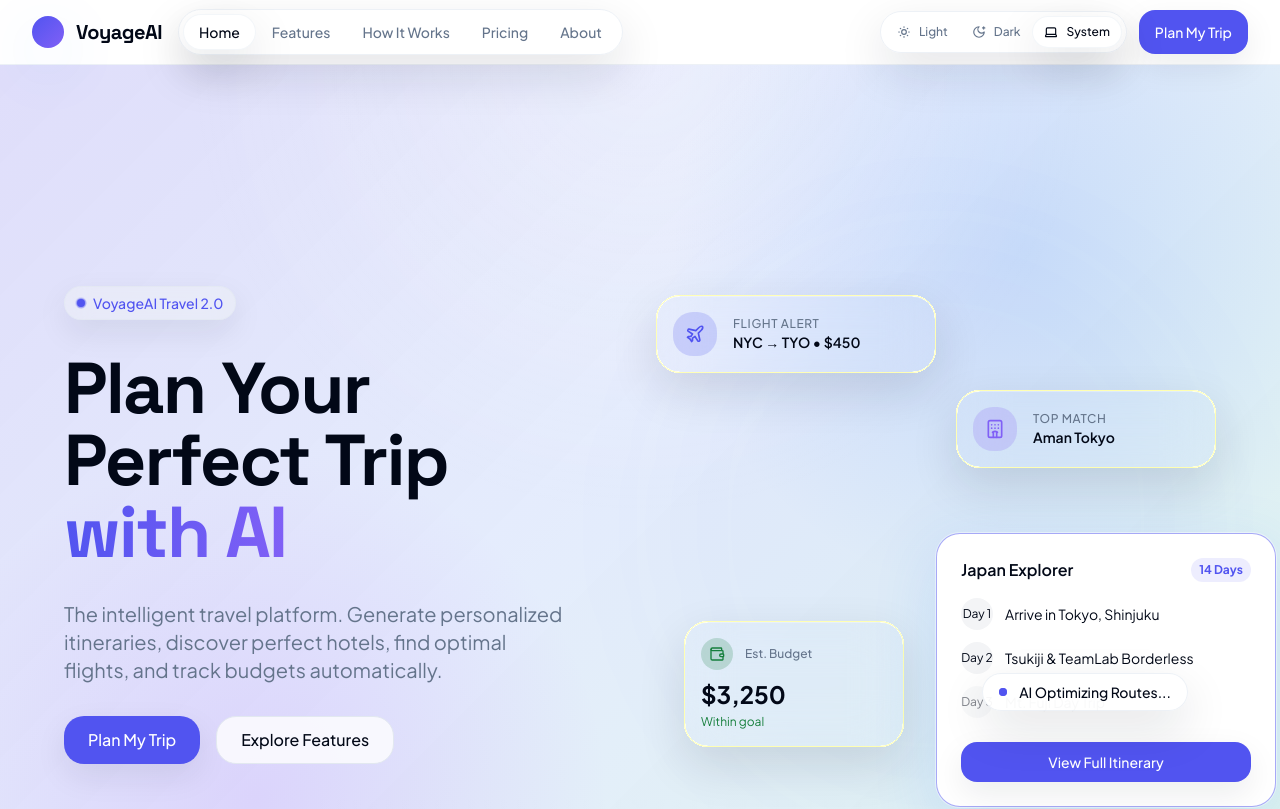
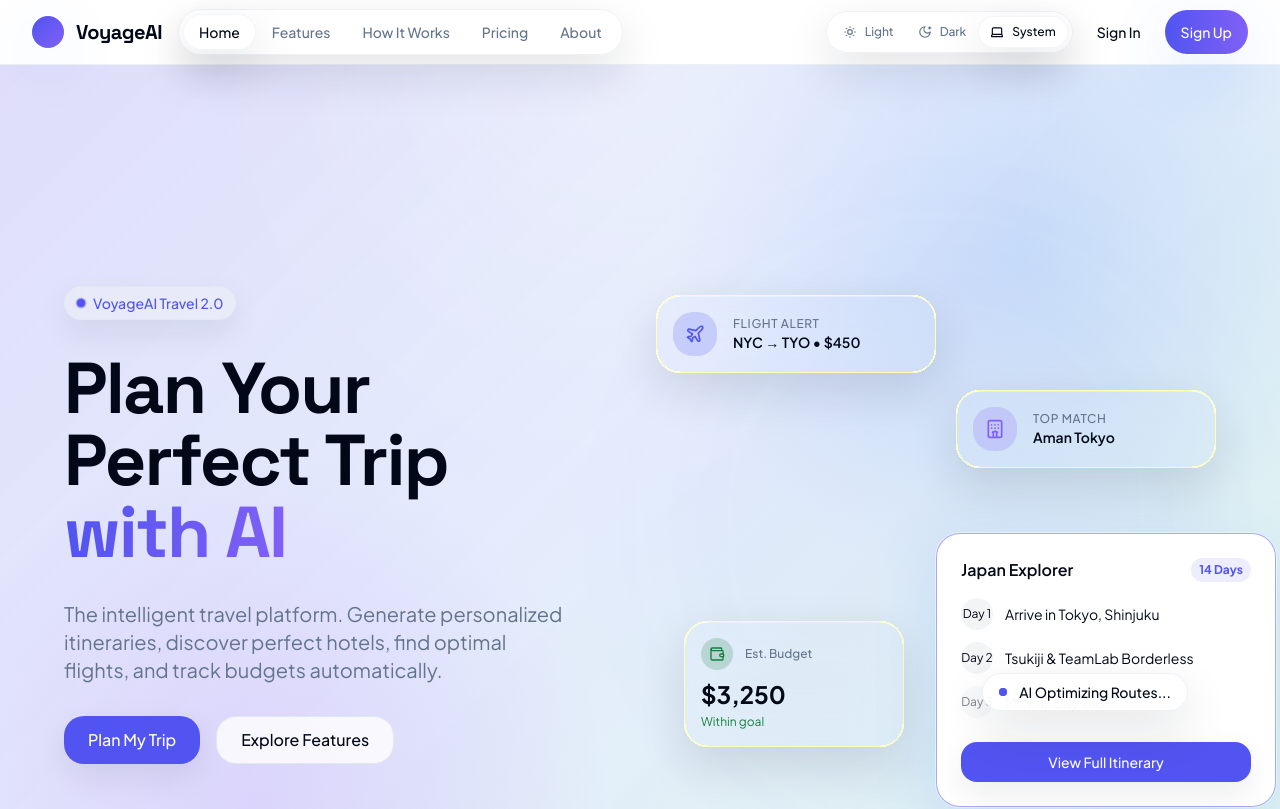
Before and after one commit to manasir747/VoyageAI, a Next.js app in the folder apps/web/: page / in a window 1280 px wide. Shown: the top 809 px of the page. Built offline with nearby package versions, Linux system fonts and the light colour scheme.

Commit message:
Complete Phase 4A authentication and navigation

```diff
--- a/apps/web/src/app/page.tsx
+++ b/apps/web/src/app/page.tsx
@@ -27,7 +27,10 @@ import {
   Star,
   MapPin,
   Check,
+  Menu,
 } from "lucide-react";
+import Link from "next/link";
+import { Sheet, DrawerContent } from "@/components/ui/overlays";
 
 const GlowBackground = dynamic(
   () => import("@/components/three/three").then((m) => m.GlowBackground),
@@ -43,6 +46,7 @@ export default function LandingPage() {
   );
 
   const [activePath, setActivePath] = useState("#home");
+  const [isMobileMenuOpen, setIsMobileMenuOpen] = useState(false);
 
   const NAV_ITEMS = [
     { href: "#home", label: "Home" },
@@ -87,10 +91,72 @@ export default function LandingPage() {
   );
 
   const actions = (
-    <>
+    <div className="flex items-center gap-2">
       <ThemeToggle className="hidden sm:inline-flex" />
-      <Button variant="default">Plan My Trip</Button>
-    </>
+
+      <div className="hidden items-center gap-2 md:flex">
+        <Button asChild variant="ghost" className="rounded-full">
+          <Link href="/sign-in">Sign In</Link>
+        </Button>
+        <Button
+          asChild
+          variant="default"
+          className="from-primary to-accent shadow-glow rounded-full border-none bg-gradient-to-r transition-opacity hover:opacity-90"
+        >
+          <Link href="/sign-up">Sign Up</Link>
+        </Button>
+      </div>
+
+      <Button
+        variant="ghost"
+        size="icon"
+        className="rounded-full md:hidden"
+        onClick={() => setIsMobileMenuOpen(true)}
+      >
+        <Menu className="size-5" />
+      </Button>
+
+      <Sheet open={isMobileMenuOpen} onOpenChange={setIsMobileMenuOpen}>
+        <DrawerContent side="right">
+          <div className="flex flex-col gap-6 pt-10">
+            <div className="flex flex-col gap-2">
+              {NAV_ITEMS.map((link) => (
+                <a
+                  key={link.href}
+                  href={link.href}
+                  onClick={() => {
+                    setActivePath(link.href);
+                    setIsMobileMenuOpen(false);
+                  }}
+                  className="text-foreground hover:bg-muted/40 rounded-xl px-4 py-3 text-lg font-medium transition-colors"
+                >
+                  {link.label}
+                </a>
+              ))}
+            </div>
+
+            <div className="bg-border/60 my-2 h-px" />
+
+            <div className="flex flex-col gap-3 px-2">
+              <Button asChild variant="outline" className="h-12 w-full justify-center text-base">
+                <Link href="/sign-in" onClick={() => setIsMobileMenuOpen(false)}>
+                  Sign In
+                </Link>
+              </Button>
+              <Button
+                asChild
+                variant="default"
+                className="from-primary to-accent shadow-glow text-primary-foreground h-12 w-full justify-center border-none bg-gradient-to-r text-base"
+              >
+                <Link href="/sign-up" onClick={() => setIsMobileMenuOpen(false)}>
+                  Sign Up
+                </Link>
+              </Button>
+            </div>
+          </div>
+        </DrawerContent>
+      </Sheet>
+    </div>
   );
 
   const footerLinks = (
--- /dev/null
+++ b/apps/web/src/app/template.tsx
@@ -0,0 +1,15 @@
+"use client";
+
+import React from "react";
+import { usePathname } from "next/navigation";
+import { RouteTransitionWrapper } from "@/components/motion/motion";
+
+export default function Template({ children }: { children: React.ReactNode }) {
+  const pathname = usePathname();
+
+  return (
+    <RouteTransitionWrapper routeKey={pathname} className="min-h-screen">
+      {children}
+    </RouteTransitionWrapper>
+  );
+}
```
Also changed, not shown: 1 other file (tests, documents, lock files or other folders).
